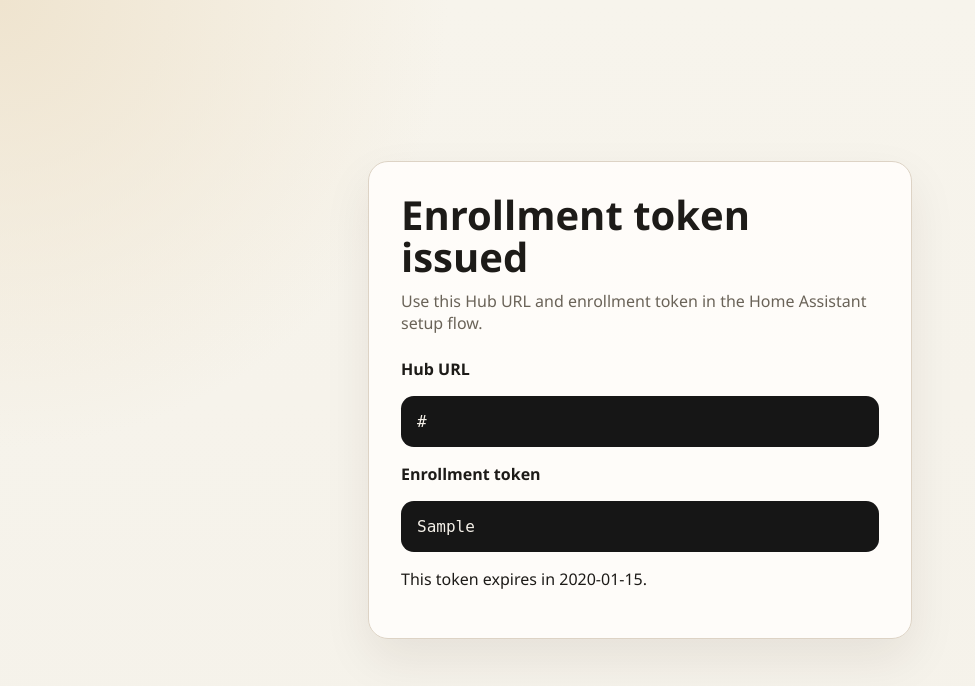
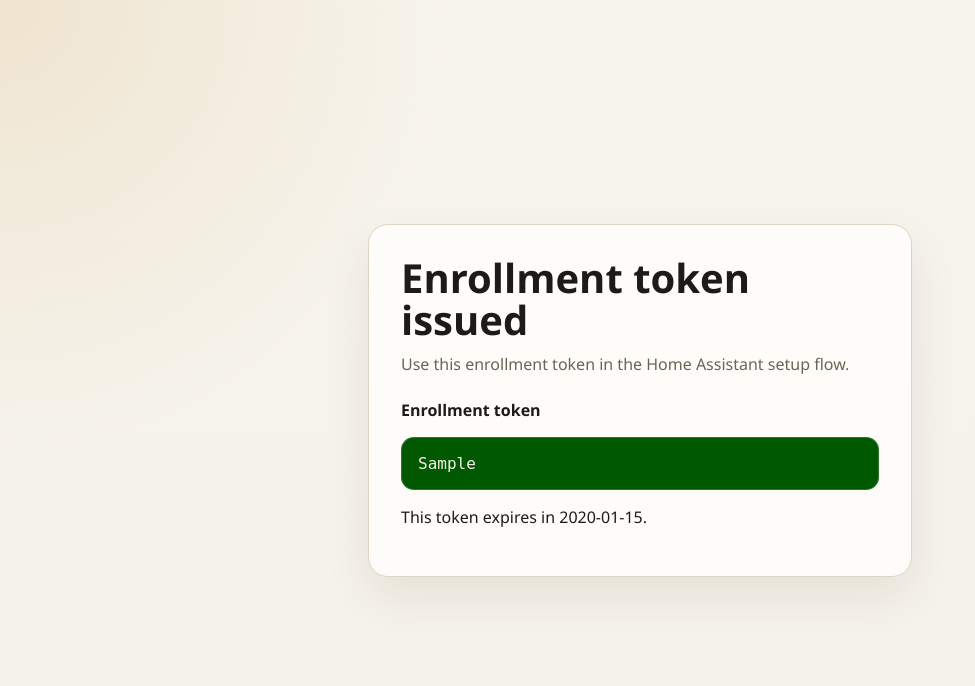
Before and after one commit to Gaian-Technologies/enrollment_portal, a Python web app: template src/enrollment_portal/templates/token_issued.html in a window 1280 px wide. Shown: the top 686 px of the page, without its empty margins (0-975 px from the left). Run offline with Jinja, Linux system fonts and the light colour scheme; the template is opened without the code that fills it: most values are stand-ins (such as "Sample title", 1, 10 or a date in 2020).

Commit message:
make so option only display token not url and make green

```diff
--- a/src/enrollment_portal/app.py
+++ b/src/enrollment_portal/app.py
@@ -404,6 +404,7 @@
             page_title="Enrollment token issued",
             site_name=settings.site_name,
             hub_url=settings.public_base_url,
+            show_hub_url_on_token_page=settings.show_hub_url_on_token_page,
             enrollment_token=outcome.invite.enrollment_token,
             invite_lifetime=_format_invite_lifetime(settings.invite_expires_hours),
         )
--- a/src/enrollment_portal/config.py
+++ b/src/enrollment_portal/config.py
@@ -55,6 +55,7 @@
     turnstile_site_key: str
     turnstile_secret_key: str
     enable_register_interest_flow: bool
+    show_hub_url_on_token_page: bool
     site_metadata_fields: tuple[SiteMetadataField, ...]
 
     @classmethod
@@ -77,6 +78,7 @@
             turnstile_site_key=_get_required("ENROLLMENT_PORTAL_TURNSTILE_SITE_KEY"),
             turnstile_secret_key=_get_required("ENROLLMENT_PORTAL_TURNSTILE_SECRET_KEY"),
             enable_register_interest_flow=_get_bool("ENROLLMENT_PORTAL_ENABLE_REGISTER_INTEREST_FLOW", False),
+            show_hub_url_on_token_page=_get_bool("ENROLLMENT_PORTAL_SHOW_HUB_URL_ON_TOKEN_PAGE", True),
             site_metadata_fields=load_site_metadata_fields(
                 os.getenv("ENROLLMENT_PORTAL_SITE_METADATA_FIELDS", "")
             ),
--- a/src/enrollment_portal/static/main.css
+++ b/src/enrollment_portal/static/main.css
@@ -174,7 +174,8 @@
   margin: 1rem 0 0;
   padding: 1rem;
   border-radius: 0.8rem;
-  background: #161616;
+  background: #005900ff;
   color: #f4f0e8;
+  border: 1px solid rgba(255, 255, 255, 0.18);
   font-size: 1rem;
 }
--- a/src/enrollment_portal/templates/token_issued.html
+++ b/src/enrollment_portal/templates/token_issued.html
@@ -10,9 +10,13 @@
     <main class="shell">
       <section class="card">
         <h1>Enrollment token issued</h1>
+        {% if show_hub_url_on_token_page %}
         <p class="lede">Use this Hub URL and enrollment token in the Home Assistant setup flow.</p>
         <p><strong>Hub URL</strong></p>
         <pre class="token">{{ hub_url }}</pre>
+        {% else %}
+        <p class="lede">Use this enrollment token in the Home Assistant setup flow.</p>
+        {% endif %}
         <p><strong>Enrollment token</strong></p>
         <pre class="token">{{ enrollment_token }}</pre>
         <p>This token expires in {{ invite_lifetime }}.</p>
```
Also changed, not shown: README.md, 1 other file.
